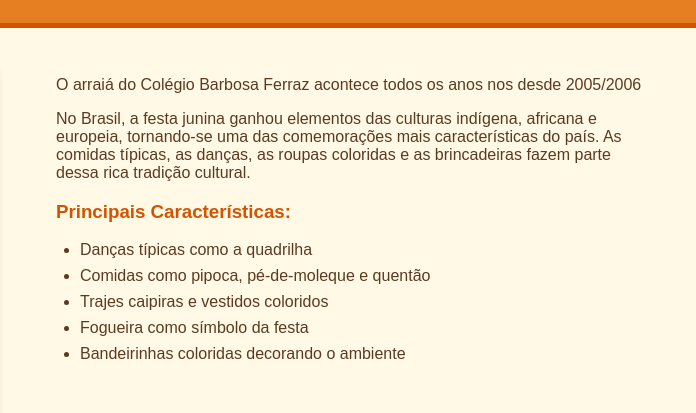
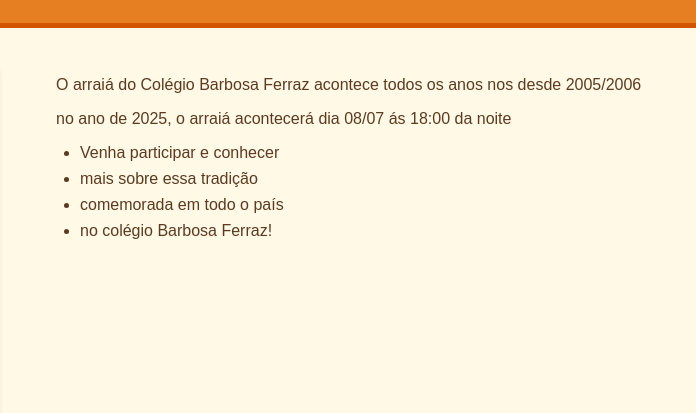
Before and after one commit to emillydamasceno/arraiabarbosa, a plain HTML site: page pagina2.html in a window 1280 px wide. Shown: the part 126-539 px from the top of the page, 584-1280 px from the left. Drawn offline with Linux system fonts and the light colour scheme.

Commit message:
Update pagina2.html

```diff
--- a/pagina2.html
+++ b/pagina2.html
@@ -21,15 +21,13 @@
             <div class="texto-sobre">
                 <p>O arraiá do Colégio Barbosa Ferraz acontece todos os anos nos desde 2005/2006</p>
 
-                <p>No Brasil, a festa junina ganhou elementos das culturas indígena, africana e europeia, tornando-se uma das comemorações mais características do país. As comidas típicas, as danças, as roupas coloridas e as brincadeiras fazem parte dessa rica tradição cultural.</p>
+                <p>no ano de 2025, o arraiá acontecerá dia 08/07 ás 18:00 da noite</p>
 
-                <h3>Principais Características:</h3>
                 <ul>
-                    <li>Danças típicas como a quadrilha</li>
-                    <li>Comidas como pipoca, pé-de-moleque e quentão</li>
-                    <li>Trajes caipiras e vestidos coloridos</li>
-                    <li>Fogueira como símbolo da festa</li>
-                    <li>Bandeirinhas coloridas decorando o ambiente</li>
+                    <li>Venha participar e conhecer</li>
+                    <li>mais sobre essa tradição</li>
+                    <li>comemorada em todo o país</li>
+                    <li>no colégio Barbosa Ferraz!</li>
                 </ul>
             </div>
         </section>
```
